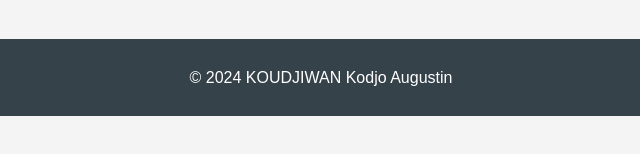
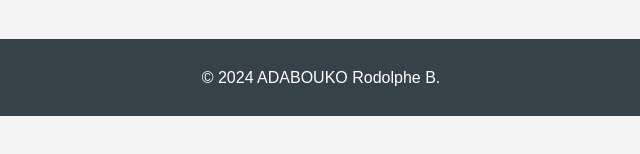
Before and after one commit to TheRoro49/projet_cours, a plain HTML site: page index.html in a window 1280 px wide. Shown: the part 586-740 px from the top of the page, 319-959 px from the left. Drawn offline with Linux system fonts and the light colour scheme.

Commit message:
modification footer

```diff
--- a/index.html
+++ b/index.html
@@ -25,7 +25,7 @@
         </section>
     </main>
     <footer>
-        <p>&copy; 2024 KOUDJIWAN Kodjo Augustin</p>
+        <p>&copy; 2024  ADABOUKO Rodolphe B.</p>
     </footer>
 </body>
 </html>
```
